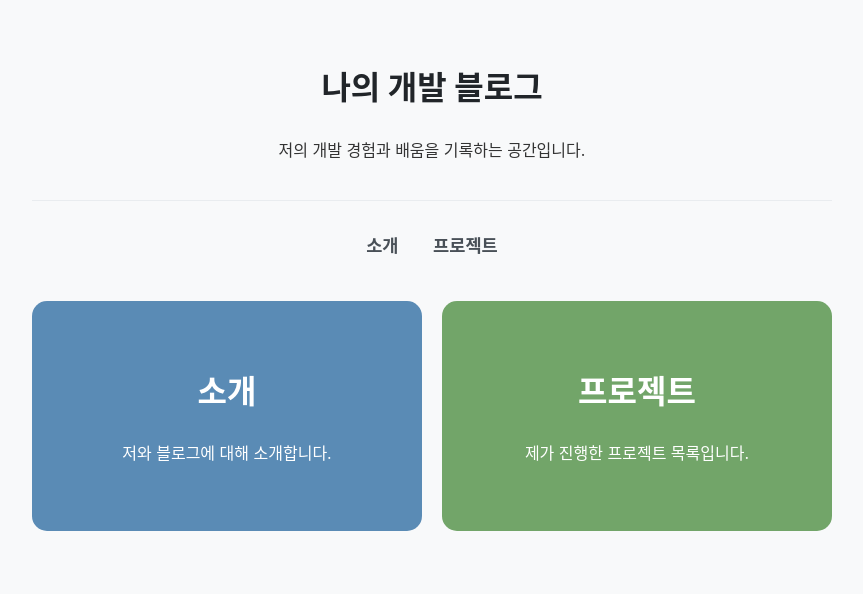
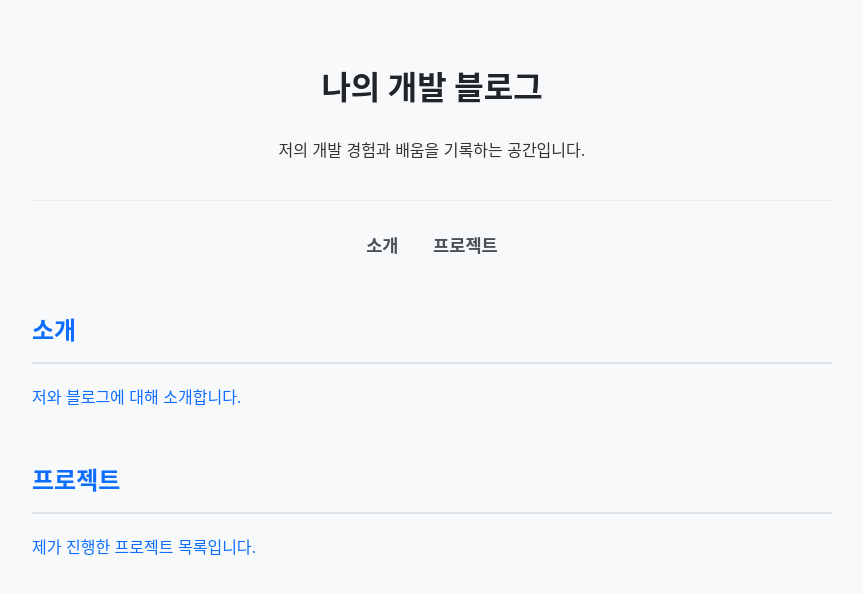
Before and after one commit to jjoon1234/jjoon1234.github.io, a Jekyll site: the page built from index.html, in a window 1280 px wide. Shown: the top 594 px of the page, without its empty margins (208-1071 px from the left). Built offline with Jekyll 4.4.1, drawn with Linux system fonts in a browser that asks for light colours.

Commit message:
Update style.css

```diff
--- a/assets/css/style.css
+++ b/assets/css/style.css
@@ -143,68 +143,3 @@ article {
 article h2 {
     margin-top: 0; /* 본문 첫 제목의 위쪽 여백 제거 */
 }
-
-/*
-========================================
-홈페이지 랜딩 스타일 (두 개 버튼)
-========================================
-*/
-
-/* 두 버튼을 감싸는 전체 컨테이너 */
-.landing-container {
-    display: flex; /* 버튼을 가로 또는 세로로 정렬하기 위한 Flexbox 사용 */
-    flex-direction: column; /* 기본은 세로로 쌓기 (모바일) */
-    gap: 20px; /* 버튼 사이의 간격 */
-    width: 100%;
-}
-
-/* 개별 버튼 공통 스타일 */
-.landing-button {
-    flex: 1; /* 버튼이 공간을 균등하게 차지하도록 함 */
-    padding: 4em 2em;
-    text-align: center;
-    text-decoration: none;
-    color: white;
-    border-radius: 15px;
-    transition: transform 0.3s ease, box-shadow 0.3s ease;
-}
-
-/* 버튼 위에 마우스를 올렸을 때 효과 */
-.landing-button:hover {
-    transform: translateY(-10px);
-    box-shadow: 0 10px 20px rgba(0,0,0,0.2);
-}
-
-/* 버튼 안의 제목(h2)과 설명(p) 스타일 */
-.landing-button h2 {
-    margin: 0 0 10px 0;
-    border-bottom: none; /* 기존 h2 밑줄 제거 */
-    font-size: 2em;
-}
-.landing-button p {
-    margin: 0;
-    font-size: 1em;
-}
-
-/* '소개' 버튼 배경색 */
-#about-button {
-    background-color: #5a8bb5;
-}
-
-/* '프로젝트' 버튼 배경색 */
-#projects-button {
-    background-color: #72a569;
-}
-
-
-/*
-========================================
-반응형 디자인: 화면이 넓어질 때 적용
-========================================
-*/
-@media (min-width: 768px) {
-    /* 화면 너비가 768px 이상일 때 (태블릿/데스크탑) */
-    .landing-container {
-        flex-direction: row; /* 버튼을 가로로 나란히 배치 */
-    }
-}
```
